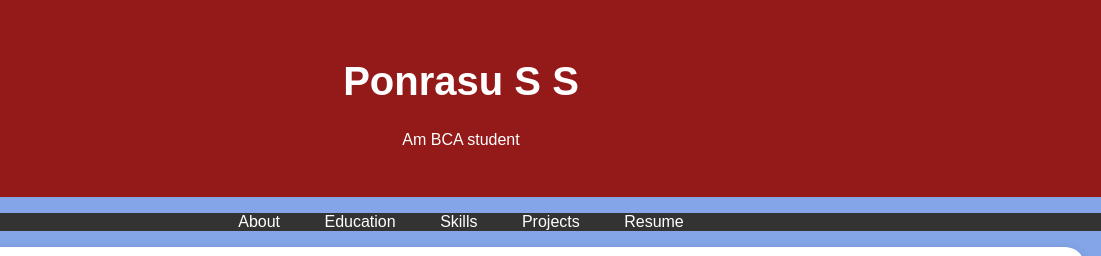
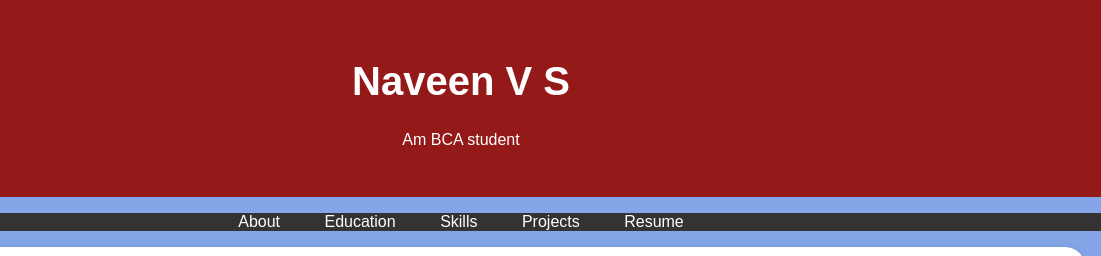
Before and after one commit to Naveen-2109/Naveen-, a plain HTML site: page index.html in a window 1280 px wide. Shown: the top 256 px of the page, 179-1280 px from the left. Drawn offline with Linux system fonts and the light colour scheme.

Commit message:
index.html

```diff
--- a/index.html
+++ b/index.html
@@ -96,7 +96,7 @@
         <div class="header-content">
             <!-- Add your profile picture here -->
             <img src="passport photo.jpg" alt="Your Profile Picture" class="profile-picture">
-            <h1>Ponrasu S S</h1>
+            <h1>Naveen V S</h1>
             <p>Am BCA student</p>
         </div>
     </header>
```
